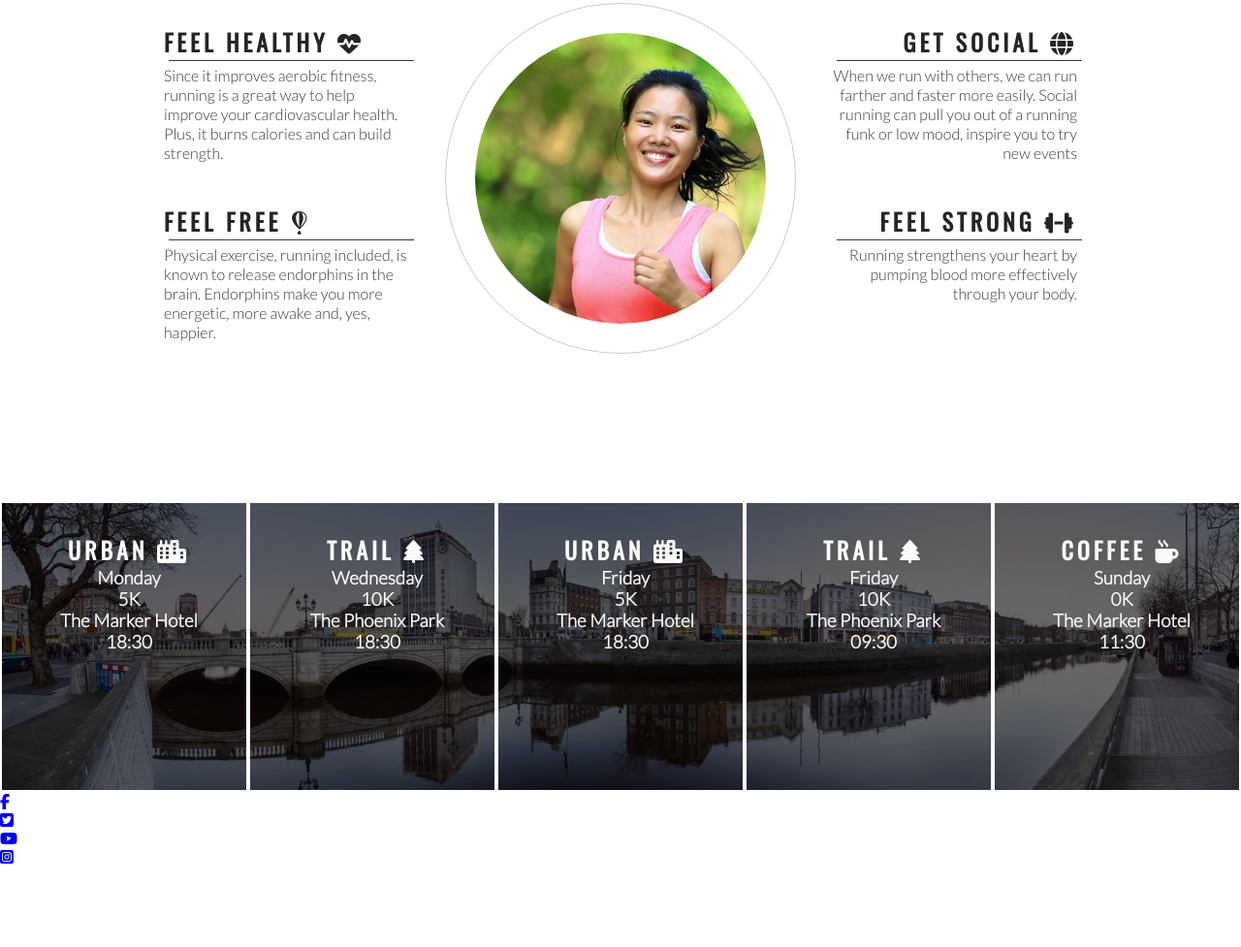
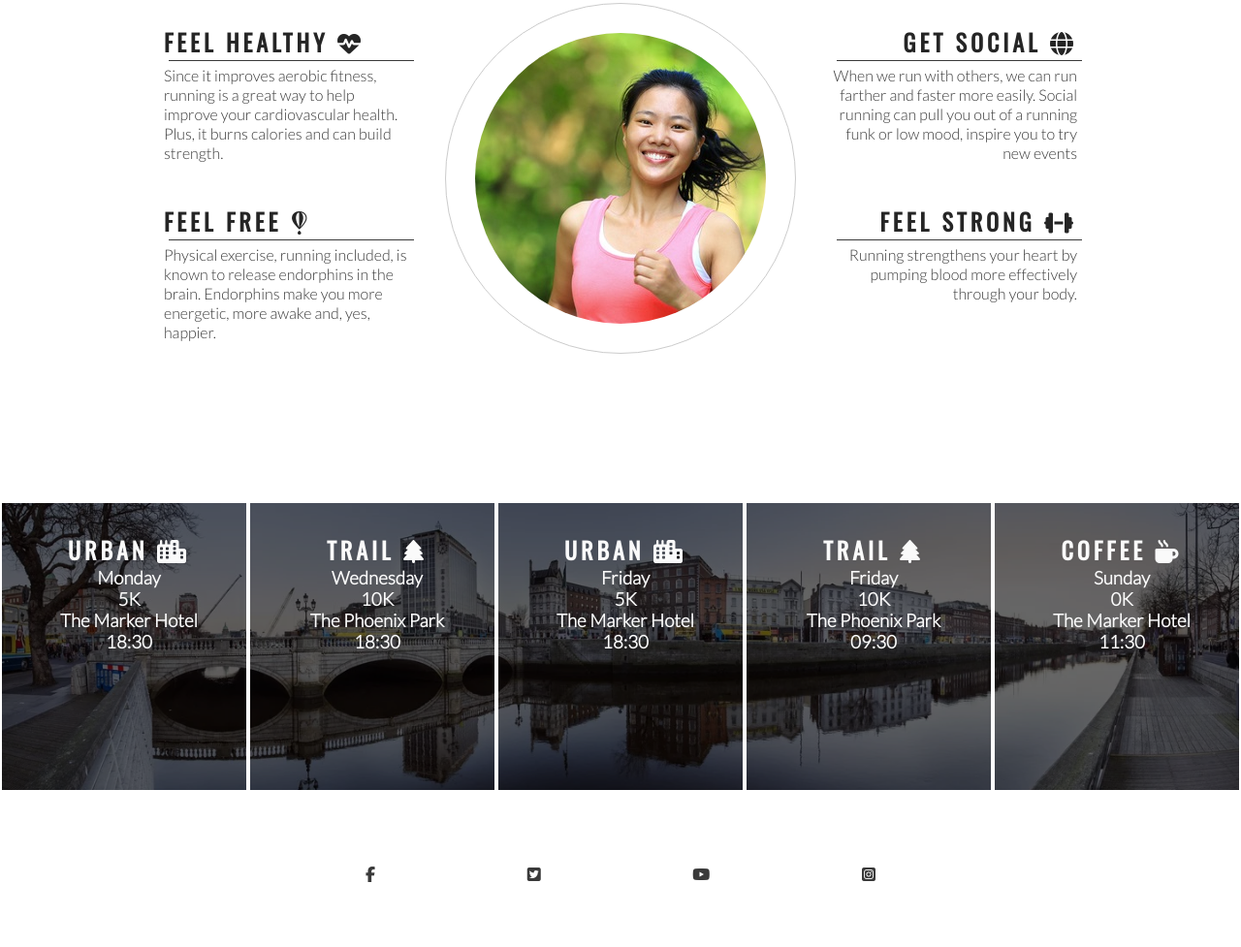
Before and after one commit to Johneriksson88/love-runnin, a plain HTML site: page index.html in a window 1280 px wide. Shown: the part 778-1755 px from the top of the page at 97% size. Before the commit the page ends 1671 px from the top, so only its background shows below. Drawn offline with nearby package versions, Linux system fonts and the light colour scheme.

Commit message:
Add style to icons in footer

```diff
--- a/assets/css/style.css
+++ b/assets/css/style.css
@@ -215,3 +215,25 @@ hr {
 #times h2 {
     color: #fafafa
 }
+
+/* footer */
+
+footer {
+    height: 150px;
+    }
+
+.social-networks {
+    text-align: center;
+
+}
+
+.social-networks li {
+    display: inline;
+}
+
+.social-networks i {
+    font-size: 100%;
+    margin: 1%;
+    padding: 5%;
+    color: #3a3a3a;
+}
--- a/index.html
+++ b/index.html
@@ -114,7 +114,7 @@
         </div>
     </section>
     <footer>
-        <ul>
+        <ul class="social-networks">
             <li>
             <a href="https://facebook.com" target="_blank" rel="noopener" aria-label="Visit our Facebook page (opens in a new tab)"><i class="fa-brands fa-facebook-f"></i></a>
             </li>
```
